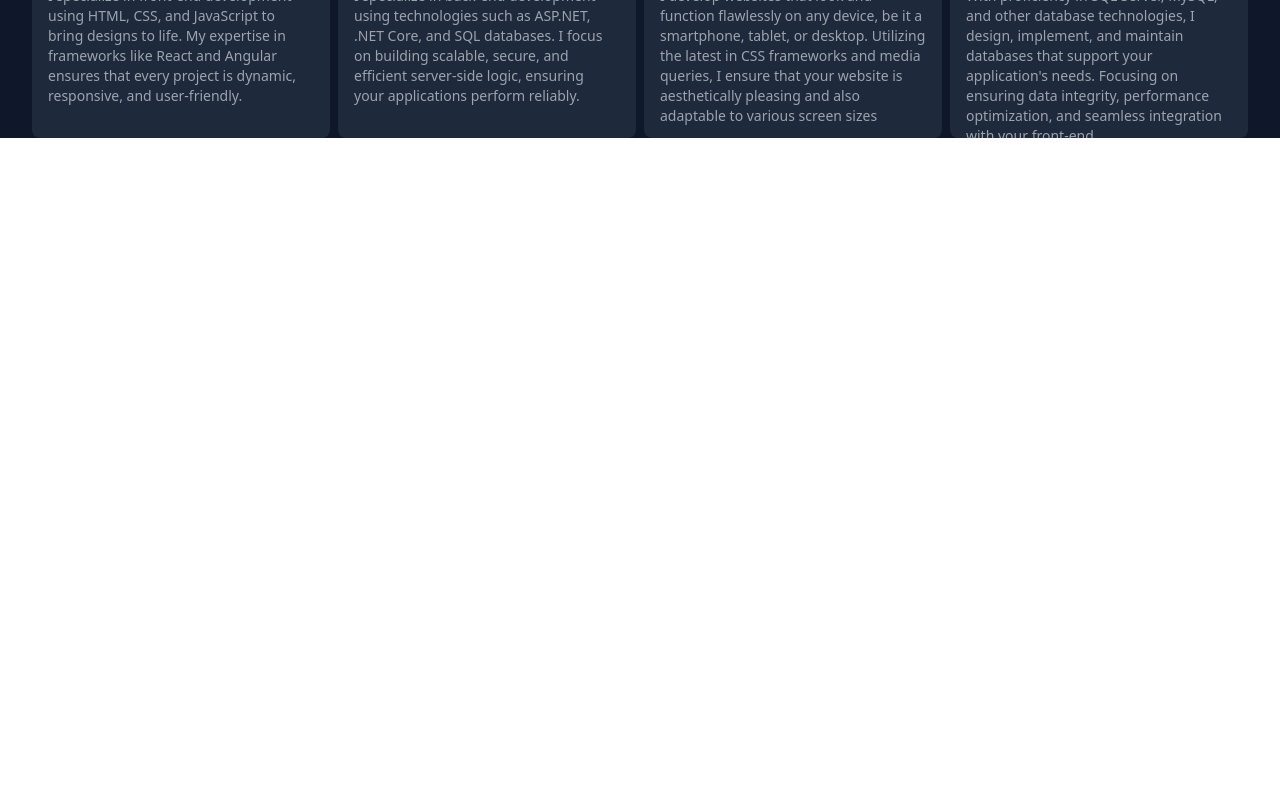
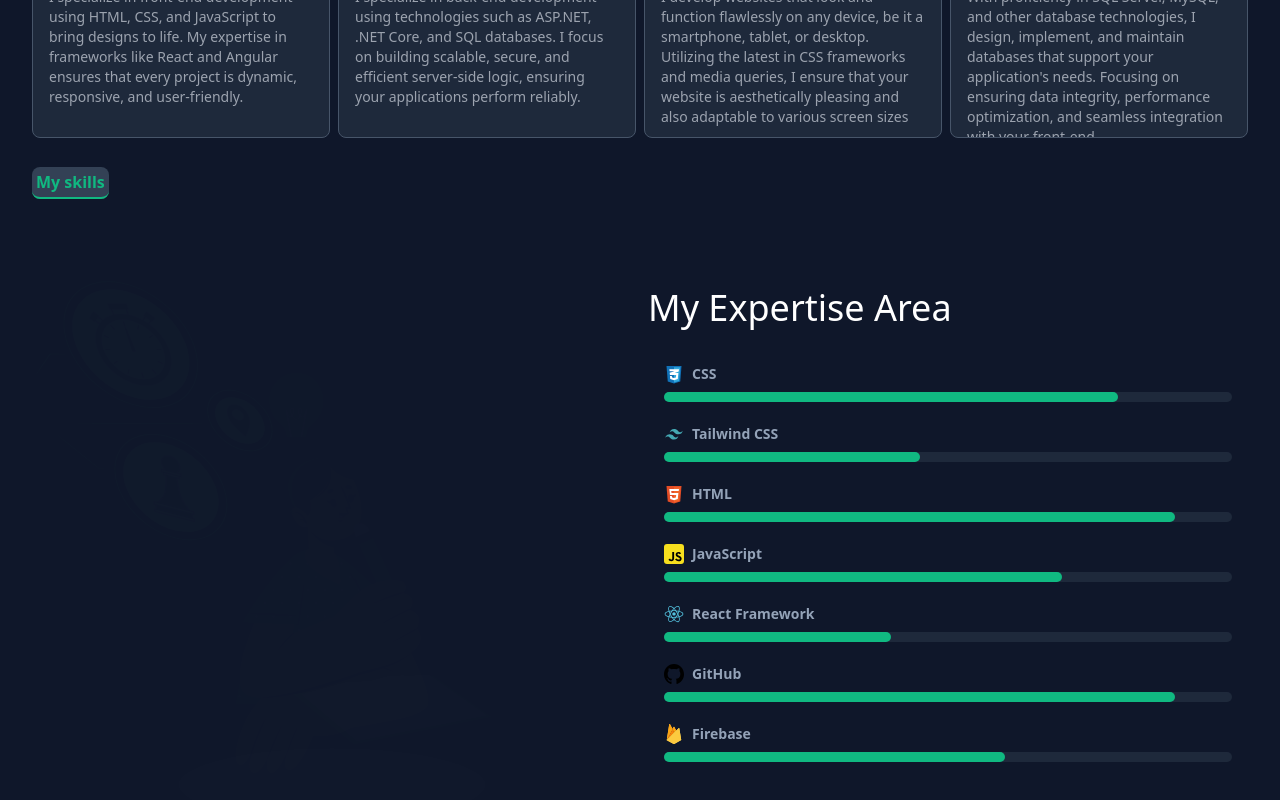
Before and after one commit to Willie3011/my-potfolio, a React (Vite) app: page / in a window 1280 px wide. Shown: the part 1598-2398 px from the top of the page. Before the commit the page ends 1736 px from the top, so only its background shows below. Built offline with nearby package versions, Linux system fonts and the light colour scheme.

Commit message:
Feature : Skills section created

```diff
--- a/src/components/Services/Service.jsx
+++ b/src/components/Services/Service.jsx
@@ -2,7 +2,7 @@
 
 function Service( {key, service}) {
   return (
-    <div key={key} className="max-sm:h-auto h-[260px] p-4 w-full border-1 bg-slate-800 border-emerald-500 rounded-lg hover:border-2 overflow-hidden">
+    <div key={key} className="max-sm:h-auto h-[260px] p-4 w-full border border-slate-600 bg-slate-800 hover:border-emerald-500 rounded-lg duration-200 overflow-hidden">
         {/* icon */}
         <div className="bg-slate-600 w-8 h-8 flex items-center justify-center rounded-full">
             {<service.icon className="text-emerald-400 text-xl"/>}
--- a/src/components/Skill/Skill.jsx
+++ /dev/null
@@ -1,12 +0,0 @@
-/* eslint-disable react/prop-types */
-
-function Skill({imgUrl, title}) {
-  return (
-    <div className="flex gap-2 p-2 mx-4 items-center h-full w-auto">
-        <img src={imgUrl} alt="skill Image" className="h-[60px] max-w-none object-contain"/>
-        <h4 className="text-xl font-semibold text-slate-400 text-nowrap">{title}</h4>
-    </div>
-  )
-}
-
-export default Skill
--- /dev/null
+++ b/src/components/Skills/Skill.jsx
@@ -0,0 +1,33 @@
+/* eslint-disable react/prop-types */
+
+import { useEffect, useState } from "react"
+
+function Skill({skill}) {
+  const [title, setTitle] = useState();
+  const [imgUrl, setImgUrl] = useState('');
+  const [progress, setProgress] = useState(0);
+
+  useEffect(() => {
+    if(skill == undefined){
+      return;
+    }
+    else{
+      setTitle(skill.title);
+      setImgUrl(skill.imgUrl);
+      setProgress(skill.progress);
+    }
+  }, [skill])
+  return (
+    <div className="flex flex-col gap-2 items-center h-14 p-4 rounded-full w-full">
+        <div className="flex gap-2 w-full items-center">
+        <img src={imgUrl} alt="skill Image" className="h-5 max-w-none object-contain"/>
+        <h4 className="text-sm font-semibold text-slate-400">{title}</h4>
+        </div>
+        <div className="w-full h-2.5 rounded-full bg-slate-800">
+          <div className="bg-emerald-500 h-2.5 rounded-full" style={{width: progress + '%'}}></div>
+        </div>
+    </div>
+  )
+}
+
+export default Skill
--- /dev/null
+++ b/src/components/Skills/Skills.jsx
@@ -0,0 +1,27 @@
+/* eslint-disable react/prop-types */
+import Skill from "./Skill"
+import skillsImg from '../../assets/mind-map-animate.svg';
+
+function Skills({ skills }) {
+
+    return (
+        <section className="h-auto mt-8">
+            <span className="bg-slate-700 p-1 h-[36px] rounded-lg border-b-2 text-[16px] text-emerald-500 font-semibold border-emerald-500 hover:border-l-2 hover:border-b-4 cursor-pointer duration-75">My skills</span>
+            <div className="flex items-center justify-center flex-col-reverse gap-4 mt-8 lg:flex-row">
+                {/* left */}
+                <div className="lg:w-1/2 w-full">
+                    <img src={skillsImg} className="w-full" />
+                </div>
+                    {/* right */}
+                    <div className="lg:w-1/2 w-full h-full flex flex-col gap-1">
+                    <h2 className="font-thin text-4xl mb-4">My Expertise Area</h2>
+                    {
+                        skills.map((skill, index) => <Skill key={index} skill={skill}/>)
+                    }
+                    </div>
+            </div>
+        </section>
+    )
+}
+
+export default Skills
--- a/src/data/data.js
+++ b/src/data/data.js
@@ -10,32 +10,47 @@
 
 export const skills = [
     {
+        id: 1,
         imgUrl: css,
-        title: "CSS"
+        title: "CSS",
+        progress: 80
     },
     {
+        id: 2,
         imgUrl: tailwind,
-        title: "Tailwind CSS"
+        title: "Tailwind CSS",
+        progress: 45
     },
     {
+        id: 3,
         imgUrl: html,
-        title: "HTML"
+        title: "HTML",
+        progress: 90
     },
     {
+        id: 4,
         imgUrl: javascript,
-        title: "JavaScript"
+        title: "JavaScript",
+        progress: 70
     },
     {
+        id: 5,
         imgUrl: react,
-        title: "React Framework"
+        title: "React Framework",
+        progress: 40
+
     },
     {
+        id: 6,
         imgUrl: github,
-        title: "GitHub"
+        title: "GitHub",
+        progress: 90
     },
     {
+        id: 7,
         imgUrl: firebase,
-        title: "Firebase"
+        title: "Firebase",
+        progress: 60
     }
 ]
 
--- a/src/pages/Home/Home.jsx
+++ b/src/pages/Home/Home.jsx
@@ -4,7 +4,7 @@
 import About from '../../sections/About/About';
 import Projects from '../../sections/Projects/Projects';
 import Blog from '../../sections/Blog/Blog';
-import { services, skills } from "../../data/data";
+import { skills, services } from "../../data/data";
 
 function Home() {
   const [activeTab, setActiveTab] = useState(1);
--- a/src/sections/About/About.jsx
+++ b/src/sections/About/About.jsx
@@ -1,14 +1,14 @@
 /* eslint-disable react/prop-types */
 import Banner from '../../components/Banner/Banner';
 import Services from '../../components/Services/Services';
+import Skills from '../../components/Skills/Skills';
 
 function About({services, skills}) {
   return (
     <div className="h-auto px-8">
       <Banner/>
       <Services services={services}/>
-      {/* Skills */}
-      <div className=""></div>
+      <Skills skills={skills}/>
     </div>
   )
 }
```
Also changed, not shown: src/assets/mind-map-animate.svg (added), src/assets/skills.svg (added).
